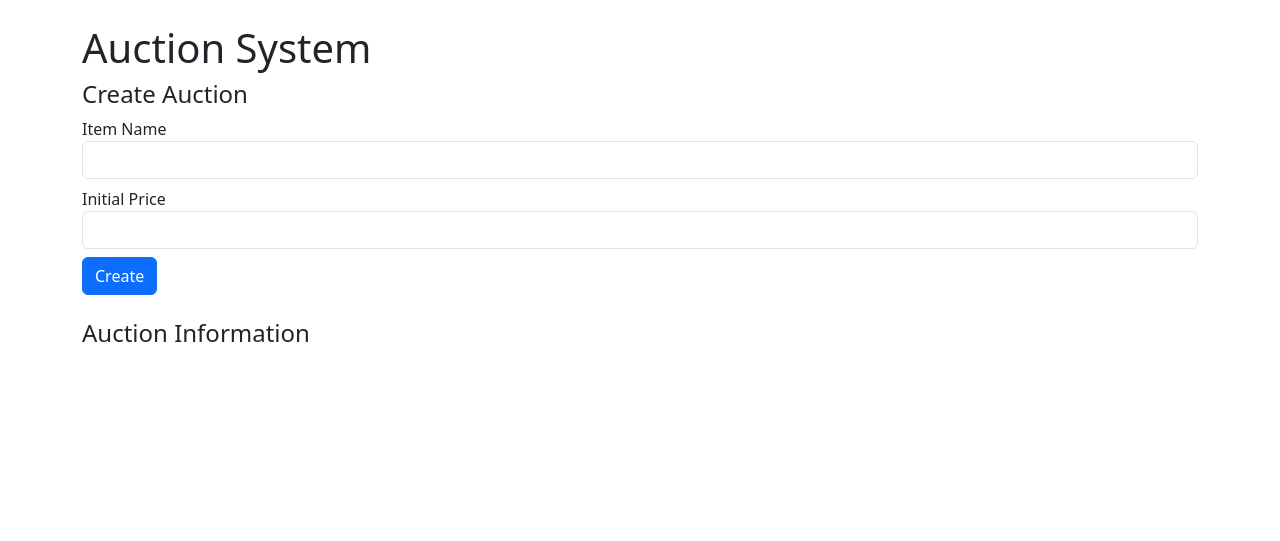
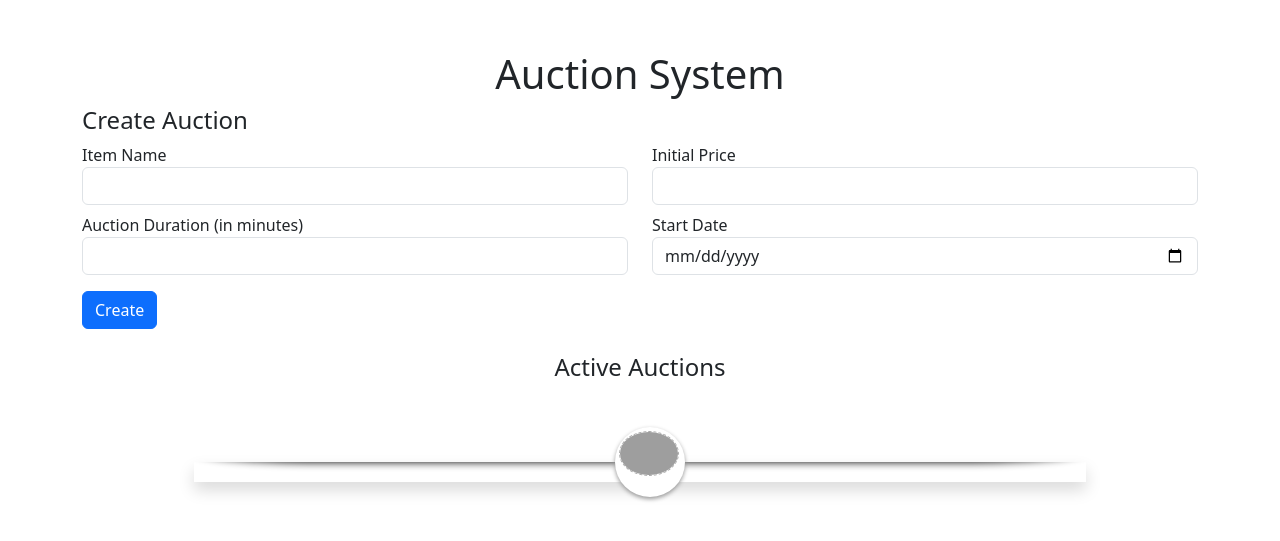
Before and after one commit to DanielOkyere/RMI_Project, a FastAPI app: page / in a window 1280 px wide. Shown: the top 541 px of the page. Run offline with FastAPI, Linux system fonts and the light colour scheme; grey boxes are pictures that could not be loaded.

Commit message:
Updated For Course work 3

```diff
--- a/python_impl/auction_system/app.py
+++ b/python_impl/auction_system/app.py
@@ -6,11 +6,15 @@ from fastapi import FastAPI, Request, Depends
 from fastapi.templating import Jinja2Templates
 from fastapi.responses import HTMLResponse
 from fastapi.middleware.cors import CORSMiddleware
+from fastapi.staticfiles import StaticFiles
+
 import Pyro4
 from server import engine, Session, Auction
 
 app = FastAPI()
 templates = Jinja2Templates(directory="templates")
+app.mount("/static", StaticFiles(directory="static"), name="static")
+
 
 origins = [
     'http://localhost:8000'
@@ -50,8 +54,8 @@ def create_user(username: str):
     return user
 
 @app.post("/auction")
-def create_auction(item_name: str, initial_price: float):
-    auction_id = server.create_auction(item_name, initial_price)
+def create_auction(item_name: str, initial_price: float, expiry: int):
+    auction_id = server.create_auction(item_name, initial_price, expiry)
     return {"auction_id": auction_id}
 
 @app.post("/bid/{auction_id}")
--- /dev/null
+++ b/python_impl/auction_system/static/styles.css
@@ -0,0 +1,345 @@
+body {
+    margin: 20px;
+    margin-top: 50px !important;
+    background-color: #fff;
+}
+
+a {
+    color: #c00;
+}
+
+.page-content-wrapper .page-content {
+    margin-left: 0;
+    padding: 0;
+}
+
+.page-content-wrapper .page-content {
+    padding: 0 !important;
+}
+
+.newest-auction {
+    margin: 0;
+    padding: 0;
+    list-style: none;
+}
+
+.newest-auction > li {
+    margin: 0 0 20px;
+}
+
+.newest-auction > li > img {
+    float: left;
+    width: 200px;
+    height: 130px;
+}
+
+.newest-auction > li > .info {
+    overflow: hidden;
+    background-color: #f5f5f5;
+    position: relative;
+    height: 130px;
+    padding-top: 7px;
+    padding-right: 40px;
+    text-align: left;
+}
+
+.newest-auction > li > .info > .title {
+    font-size: 17pt;
+    margin: 0;
+    color: #c00;
+}
+
+.newest-auction > li > .info > .desc {
+    font-size: 12pt;
+    font-weight: 300;
+    margin: 0;
+}
+
+.newest-auction > li > .info a {
+    margin: 0 10px;
+}
+
+.newest-auction > li > .info > .price {
+    font-size: 17pt;
+    margin: 0;
+    color: #c00;
+}
+
+.newest-auction > li > .info > .year {
+    margin: 0;
+}
+
+.newest-auction > li > .info > .milage {
+    margin: 0;
+}
+
+.newest-auction > li > .info > ul {
+    display: table;
+    width: 100%;
+    margin: 10px 0 0;
+    padding: 0;
+    list-style: none;
+    text-align: center;
+}
+
+.newest-auction > li > .info > ul > li {
+    display: table-cell;
+    font-size: 11pt;
+    font-weight: 300;
+    padding: 3px 0 3px 10px;
+    text-align: left;
+    color: #1e1e1e;
+    border-right: 1px solid #fff;
+}
+
+.newest-auction > li > .info > ul > li > small {
+    margin-left: 4px;
+    color: #c00;
+}
+
+.newest-auction > li > .info > .title,
+.newest-auction > li > .info > .desc {
+    padding: 0 10px;
+}
+
+.newest-auction > li > .info > .price {
+    position: absolute;
+    top: 6px;
+    right: 10px;
+}
+
+.newest-auction > li > .info > .year {
+    font-size: 11pt;
+    position: absolute;
+    top: 34px;
+    right: 10px;
+}
+
+.newest-auction > li > .info > .milage {
+    position: absolute;
+    top: 55px;
+    right: 10px;
+}
+
+.newest-auction > li > .info > ul {
+    position: absolute;
+    bottom: 0;
+    left: 0;
+    border-top: 1px solid #fff;
+    background-color: #d9d9d9;
+}
+
+@media only screen and (max-width: 768px) {
+    .newest-auction > li > img {
+        width: 100%;
+        height: 100%;
+    }
+    .newest-auction > li > .info > .title {
+        font-size: 14pt;
+        margin: 0;
+        color: #c00;
+    }
+    .newest-auction > li > .info > .desc {
+        font-size: 12pt;
+        font-weight: 300;
+        margin: 0;
+    }
+    .newest-auction > li > .info a {
+        font-size: 12pt;
+        margin: 0 10px;
+    }
+    .newest-auction > li > .info > .price {
+        font-size: 14pt;
+        margin: 0;
+        color: #c00;
+    }
+    .newest-auction > li > .info > .year {
+        position: absolute;
+        top: 27px;
+        font-size: 12pt;
+    }
+    .newest-auction > li > .info > .milage {
+        position: absolute;
+        top: 50px;
+        font-size: 12pt;
+    }
+    .newest-auction > li > .info > ul > li {
+        display: table-cell;
+        font-size: 11pt;
+        font-weight: 300;
+        padding: 3px 0 3px 10px;
+        text-align: left;
+        color: #1e1e1e;
+        border-right: 1px solid #fff;
+    }
+}
+
+@media only screen and (max-width: 480px) {
+    .newest-auction > li > img {
+        width: 100%;
+        height: 100%;
+    }
+    .newest-auction > li > .info > .title {
+        font-size: 12pt;
+        margin: 0;
+        color: #c00;
+    }
+    .newest-auction > li > .info > .desc {
+        font-size: 10pt;
+        font-weight: 300;
+        margin: 0;
+    }
+    .newest-auction > li > .info a {
+        font-size: 10pt;
+        margin: 0 10px;
+    }
+    .newest-auction > li > .info > .price {
+        font-size: 12pt;
+        margin: 0;
+        color: #c00;
+    }
+    .newest-auction > li > .info > .year {
+        position: absolute;
+        top: 25px;
+        font-size: 10pt;
+        margin: 0;
+    }
+    .newest-auction > li > .info > .milage {
+        position: absolute;
+        top: 45px;
+        font-size: 10pt;
+        margin: 0;
+    }
+    .newest-auction > li > .info > ul > li {
+        display: table-cell;
+        font-size: 10pt;
+        font-weight: 300;
+        padding: 3px 0 3px 10px;
+        text-align: left;
+        color: #1e1e1e;
+        border-right: 1px solid #fff;
+    }
+}
+
+@media only screen and (max-width: 320px) {
+    .newest-auction > li > img {
+        width: 100%;
+        height: 100%;
+    }
+    .newest-auction > li > .info > .title {
+        font-size: 17pt;
+        margin: 0;
+        color: #c00;
+    }
+    .newest-auction > li > .info > .desc {
+        font-size: 12pt;
+        font-weight: 300;
+        margin: 0;
+    }
+    .newest-auction > li > .info a {
+        margin: 0 10px;
+    }
+    .newest-auction > li > .info > .price {
+        font-size: 17pt;
+        margin: 0;
+        color: #c00;
+    }
+    .newest-auction > li > .info > .year {
+        margin: 0;
+    }
+    .newest-auction > li > .info > .milage {
+        margin: 0;
+    }
+}
+
+.btn-bid {
+    padding-left: 0 !important;
+    text-align: center !important;
+    vertical-align: middle;
+    color: #fff !important;
+    border-right: none !important;
+    background-color: #c00 !important;
+    border-radius: 0;
+    cursor: pointer;
+}
+
+.btn-bid:hover {
+    background-color: #c00 !important;
+}
+
+.horizontal_line {
+    width: 50%;
+    height: 10px;
+    background-color: #c00;
+}
+
+.h-divider {
+    margin: auto;
+    margin-top: 80px;
+    width: 80%;
+    position: relative;
+}
+
+.h-divider .shadow {
+    overflow: hidden;
+    height: 20px;
+}
+
+.h-divider .shadow:after {
+    content: "";
+    display: block;
+    margin: -25px auto 0;
+    width: 100%;
+    height: 25px;
+    border-radius: 125px/12px;
+    box-shadow: 0 0 8px black;
+}
+
+.h-divider .text {
+    width: 100px;
+    height: 45px;
+    padding: 10px;
+    position: absolute;
+    bottom: 100%;
+    margin-bottom: -33px;
+    left: 50%;
+    margin-left: -60px;
+    border-radius: 100%;
+    box-shadow: 0 2px 4px #999;
+    background: white;
+}
+
+.h-divider .text i {
+    position: absolute;
+    top: 4px;
+    bottom: 4px;
+    left: 4px;
+    right: 4px;
+    border-radius: 100%;
+    border: 1px dashed #aaa;
+    text-align: center;
+    line-height: 50px;
+    font-style: normal;
+    color: #999;
+}
+
+.h-divider .text2 {
+    width: 70px;
+    height: 70px;
+    position: absolute;
+    bottom: 100%;
+    margin-bottom: -35px;
+    left: 50%;
+    margin-left: -25px;
+    border-radius: 100%;
+    box-shadow: 0 2px 4px #999;
+    background: white;
+}
+
+.h-divider img {
+    position: absolute;
+    margin: 4px;
+    max-width: 60px;
+    border-radius: 100%;
+    border: 1px dashed #aaa;
+}
--- a/python_impl/auction_system/templates/index.html
+++ b/python_impl/auction_system/templates/index.html
@@ -4,6 +4,10 @@
         <meta charset="UTF-8" />
         <meta name="viewport" content="width=device-width, initial-scale=1.0" />
         <title>Auction System</title>
+        <link
+            href="{{ url_for('static', path='/styles.css') }}"
+            rel="stylesheet"
+        />
         <!-- Bootstrap CSS -->
         <link
             rel="stylesheet"
@@ -16,11 +20,11 @@
     </head>
     <body>
         <div class="container mt-4">
-            <h1 class="h1">Auction System</h1>
-
+            <h1 class="h1 text-center mb-6">Auction System</h1>
             <form id="createAuctionForm" class="mb-4">
                 <h4 class="h4">Create Auction</h4>
-                <div class="form-group">
+                <div class="form-group row">
+                    <div class="col">
                         <label for="item_name">Item Name</label>
                         <input
                             type="text"
@@ -30,7 +34,7 @@
                             required
                         />
                     </div>
-                <div class="form-group mt-2">
+                    <div class="col">
                         <label for="initial_price">Initial Price</label>
                         <input
                             type="number"
@@ -40,13 +44,50 @@
                             required
                         />
                     </div>
+                </div>
+                <div class="form-group mt-2 row">
+                    <div class="col">
+                        <label for="auction_duration"
+                            >Auction Duration (in minutes)</label
+                        >
+                        <input
+                            type="number"
+                            class="form-control"
+                            id="auction_duration"
+                            ,
+                            name="auction_duration"
+                            required
+                        />
+                    </div>
+                    <div class="col">
+                        <label for="start_date">Start Date</label>
+                        <input
+                            type="date"
+                            class="form-control"
+                            id="start_date"
+                            ,
+                            name="start_date"
+                        />
+                    </div>
+                </div>
+                <div class="form-group mt-2"></div>
                 <button type="submit" class="btn btn-primary mt-2">
                     Create
                 </button>
             </form>
 
+
+
             <div id="auctionInfoContainer">
-                <h4 class="h4">Auction Information</h4>
+                <h4 class="h4 text-center mt-6">Active Auctions</h4>
+                <div class="h-divider mb-6">
+                    <div class="shadow"></div>
+                    <div class="text2">
+                        <img
+                            src="https://t1.gstatic.com/images?q=tbn:ANd9GcQsmMfybMIwoE5etmOIAuvnFWdfv_8C1Bq15urJFqwhhI55FyYNP2YuUA"
+                        />
+                    </div>
+                </div>
                 <div id="auctionInfo" class="list-group"></div>
             </div>
         </div>
@@ -73,22 +114,33 @@
                     </div>
                     <div class="modal-body">
                         <form id="bid_form">
-                            <label for="initial_price">Auction Id</label>
+                            <label for="newAuction_id">Auction Id</label>
                             <input
                                 type="number"
                                 class="form-control mt-2"
-                                id="bid_id"
+                                id="newbid_id"
                                 name="Item Id"
                                 required
                             />
-                            <label for="initial_price">New Bid</label>
+                            <label for="newBid_price">New Bid</label>
                             <input
                                 type="number"
                                 class="form-control mt-2"
-                                id="new_bid"
-                                name="New bid"
+                                id="newBid_price"
+                                name="New bid Price"
                                 required
                             />
+                            <label for="user_id">User Id</label>
+                            <input
+                                type="number"
+                                class="form-control mt-2"
+                                id="newBid_user"
+                                name="New bid User Id"
+                                required
+                            />
+                            <button type="submit" class="btn btn-primary mt-4">
+                                Place Bid
+                            </button>
                         </form>
                     </div>
                     <div class="modal-footer">
@@ -98,9 +150,6 @@
                             data-bs-dismiss="modal"
                         >
                             Close
-                        </button>
-                        <button type="button" class="btn btn-primary">
-                            Place Bid
                         </button>
                     </div>
                 </div>
@@ -114,6 +163,53 @@
             crossorigin="anonymous"
         ></script>
         <script>
+            // Timer Function
+            function updateTimer(endTime, timerOutput) {
+                const now = new Date().getTime();
+                const timeRemaining = endTime - now;
+
+                const minutes = Math.floor(
+                    (timeRemaining % (1000 * 60 * 60)) / (1000 * 6),
+                );
+                const seconds = Math.floor(
+                    (timeRemaining % (1000 * 60)) / 1000,
+                );
+
+                document.getElementById(`${timerOutput}`).innerText =
+                    minutes + "m" + seconds + "s";
+
+                if (timeRemaining <= 0) {
+                    document.getElementById(`${timerOutput}`).innerText =
+                        "Auction Ended";
+                }
+            }
+
+            // Submit bid form
+            document
+                .getElementById("bid_form")
+                .addEventListener("submit", function (e) {
+                    const newBid_id =
+                        document.getElementById("newbid_id").value;
+                    const newBidPrice =
+                        document.getElementById("newBid_price").value;
+                    const newBidUser =
+                        document.getElementById("newBid_user").value;
+
+                    fetch(
+                        `http://localhost:8000/bid/${newBid_id}?bidder_id=${newBidUser}&bid_amount=${newBidPrice}`,
+                        {
+                            method: "POST",
+                            headers: {
+                                "Content-Type": "application/json",
+                            },
+                        },
+                    )
+                        .then((response) => response.json())
+                        .then((data) => console.log(data))
+                        .catch((error) => {
+                            alert("Error bidding for auction: " + error);
+                        });
+                });
             // Submit create auction form
             document
                 .getElementById("createAuctionForm")
@@ -122,13 +218,11 @@
                     var item_name = document.getElementById("item_name").value;
                     var initial_price =
                         document.getElementById("initial_price").value;
-                    const newAuction = {
-                        item_name: item_name,
-                        initial_price: parseFloat(initial_price),
-                    };
+                    var auction_duration =
+                        document.getElementById("auction_duration").value;
                     // Send fetch request to create auction
                     fetch(
-                        `http://localhost:8000/auction?item_name=${item_name}&initial_price=${initial_price}`,
+                        `http://localhost:8000/auction?item_name=${item_name}&initial_price=${initial_price}&expiry=${auction_duration}`,
                         {
                             method: "POST",
                             headers: {
@@ -138,7 +232,6 @@
                     )
                         .then((response) => response.json())
                         .then((data) => {
-                            console.log(data);
                             var auction_id = data.auction_id;
                             alert(
                                 "Auction created successfully! Auction ID: " +
@@ -164,21 +257,36 @@
                         var { auctions } = data;
                         auctions.forEach((auction) => {
                             const li = document.createElement("li");
+                            var endTime =
+                                new Date().getTime() + auction.expiry * 60;
                             li.innerHTML = `
-                            <div class='list-group-item'>
-                                <div class="">
-                                    <h3> Item Name: ${auction.item_name} </h3>
-                                    <p><strong>Auction ID:</strong>  ${auction.id}</p>
+                            <div class="row">
+                                <div class="col-md-12">
+                                     <ul class="newest-auction">
+                                          <li>
+                                               <img src="https://picsum.photos/200" alt="">
+                                               <div class="info">
+                                                    <h2 class="title">${auction.item_name}</h2>
+                                                    <p class="desc">Minimum bid increament is GHS 100 for this Auction.</p>
+                                                    <h2 class="price">GHS ${auction.current_price}</h2>
+                                                    <ul>
+
+                                                         <li><div class="" id="${auction.item_name}"></div><br>End Time</li>
+                                                         <li>${auction.id}<br>Auction ID.</li>
+                                                         <li class="btn-bid" data-bs-toggle="modal" data-bs-target="#exampleModal">
+                                                           BID NOW!
+                                                         </li>
+                                                    </ul>
                                                </div>
-                                <div class="row align-items-center">
-                                    <p class="col-6">Current bid: ${auction.current_price} </p>
-                                    <button type="button" class="btn btn-primary m-2 w-25 col-6" data-bs-toggle="modal" data-bs-target="#exampleModal">
-                                       Place bid
-                                    </button>
+                                          </li>
+                                     </ul>
                                 </div>
                             </div>
                             `;
                             auctionlist.appendChild(li);
+                            var timeInterval = setInterval(function () {
+                                updateTimer(endTime, auction.item_name);
+                            }, 1000);
                         });
                     })
                     .catch((error) => {
```
Also changed, not shown: python_impl/auction_system/server.py (+10 -5 lines), python_impl/auction_system/auction.db. Lines whose indentation alone changed are shown as unchanged.
